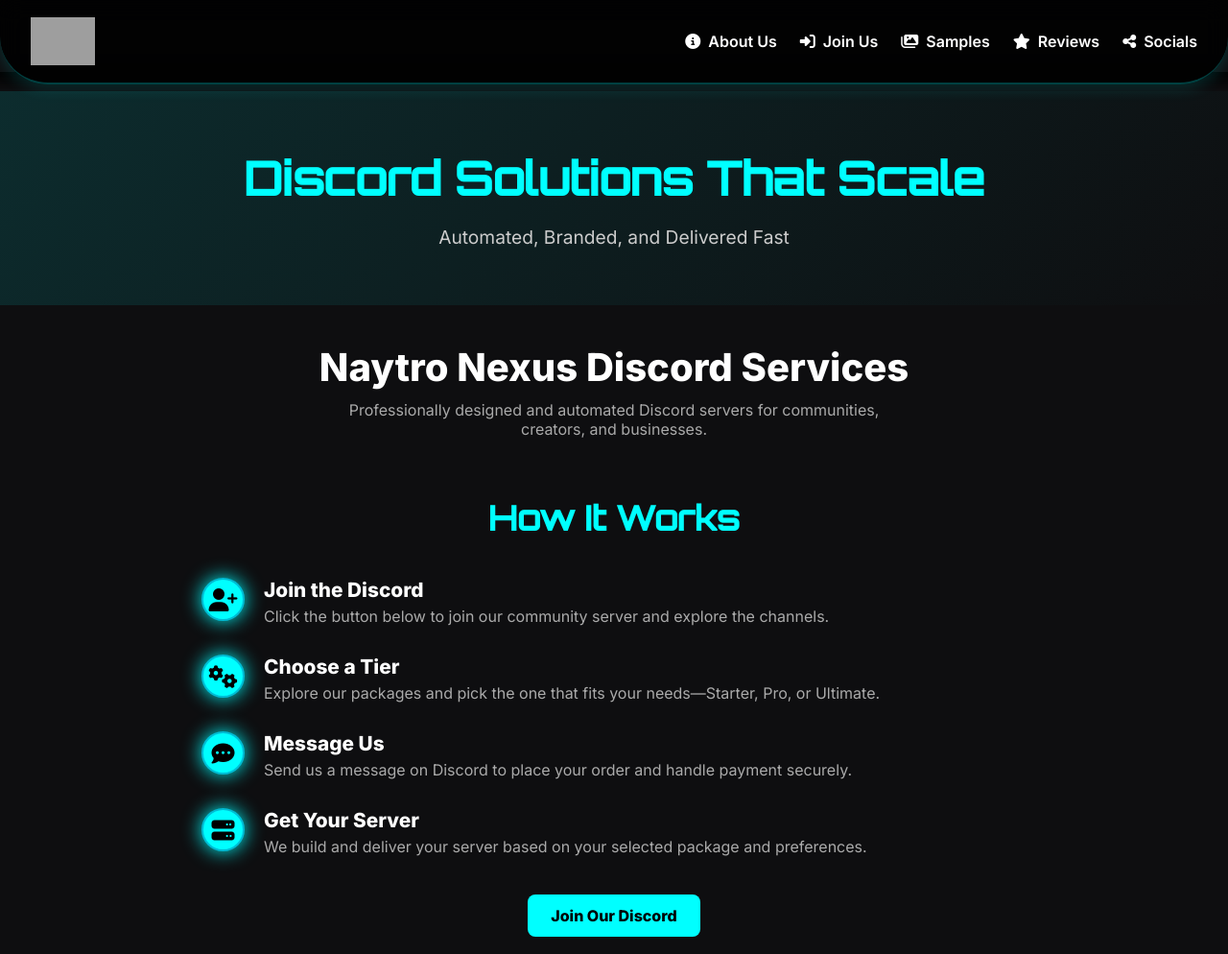
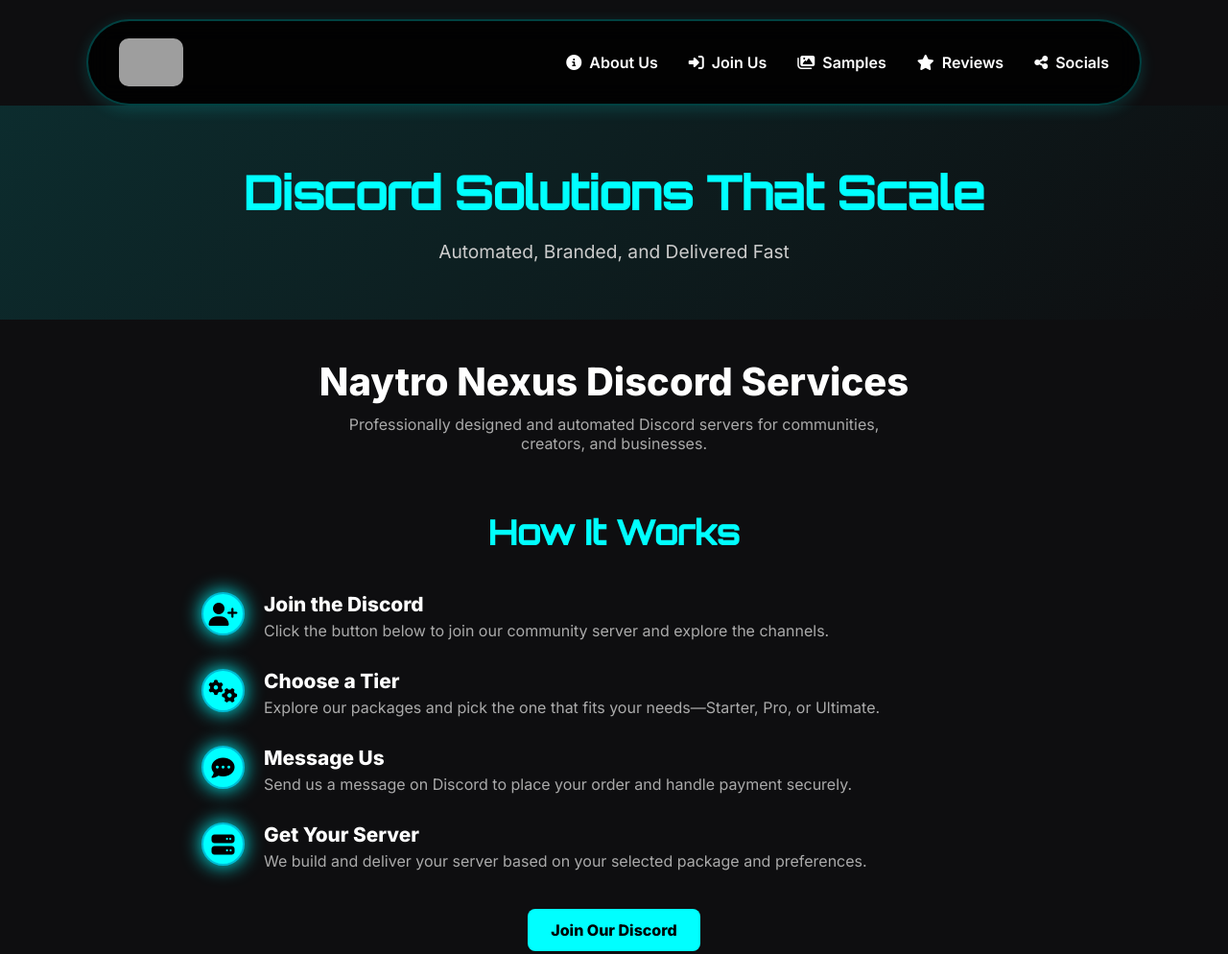
Before and after one commit to proNAYTRO/naytronexus, a plain HTML site: page index.html in a window 1280 px wide. Shown: the whole page at 96% size. Drawn offline with Linux system fonts and the light colour scheme; grey boxes are pictures that could not be loaded.

Commit message:
Update index.html full round

```diff
--- a/index.html
+++ b/index.html
@@ -23,38 +23,33 @@
       font-family: 'Inter', sans-serif;
       background-color: #0e0e10;
       color: #ffffff;
-      padding-top: 95px; /* Adjusted for fixed header */
+      padding-top: 110px;
     }
 
     header {
       background: rgba(0, 0, 0, 0.85);
       backdrop-filter: blur(12px);
       position: fixed;
-      top: 0;
-      left: 0;
-      right: 0;
-      width: 100%;
+      top: 20px;
+      left: 50%;
+      transform: translateX(-50%);
+      width: 90%;
+      max-width: 1100px;
       z-index: 1001;
       display: flex;
       justify-content: space-between;
       align-items: center;
       padding: 18px 32px;
-      border-bottom: 2px solid #00ffff40;
+      border: 2px solid #00ffff40;
       box-shadow: 0 4px 16px rgba(0, 255, 255, 0.15);
-      border-radius: 0 0 50px 50px;
+      border-radius: 50px;
       transition: all 0.3s ease;
     }
 
     .site-logo {
       height: 50px;
+      border-radius: 10px;
     }
-.header-blend {
-  height: 20px;
-  background: linear-gradient(to bottom, rgba(0, 0, 0, 0.85), transparent);
-  margin-top: -20px;
-  z-index: 1;
-  position: relative;
-}
 
     .menu-toggle {
       font-size: 1.5rem;
@@ -62,20 +57,20 @@
       background-color: rgba(255, 255, 255, 0.1);
       border: none;
       cursor: pointer;
-      padding: 8px 10px;
-      border-radius: 4px;
+      padding: 8px 12px;
+      border-radius: 6px;
       display: none;
     }
 
     nav {
       display: flex;
-      gap: 24px;
+      gap: 32px;
     }
 
     .nav-links {
       display: flex;
       align-items: center;
-      gap: 24px;
+      gap: 32px;
     }
 
     .nav-links a {
@@ -91,7 +86,6 @@
 
     .nav-links a i {
       font-size: 1rem;
-      vertical-align: middle;
     }
 
     .nav-links a:hover {
@@ -105,7 +99,7 @@
 
       nav {
         position: absolute;
-        top: 70px;
+        top: 100%;
         left: 0;
         width: 100%;
         background-color: rgba(0, 0, 0, 0.95);
@@ -114,6 +108,8 @@
         gap: 16px;
         padding: 20px 0;
         display: none;
+        border-bottom-left-radius: 20px;
+        border-bottom-right-radius: 20px;
       }
 
       nav.open {
@@ -291,8 +287,6 @@
     </nav>
   </header>
 
-  <div class="header-blend"></div>
-
   <div class="hero-banner">
     <h1>Discord Solutions That Scale</h1>
     <p>Automated, Branded, and Delivered Fast</p>
```
